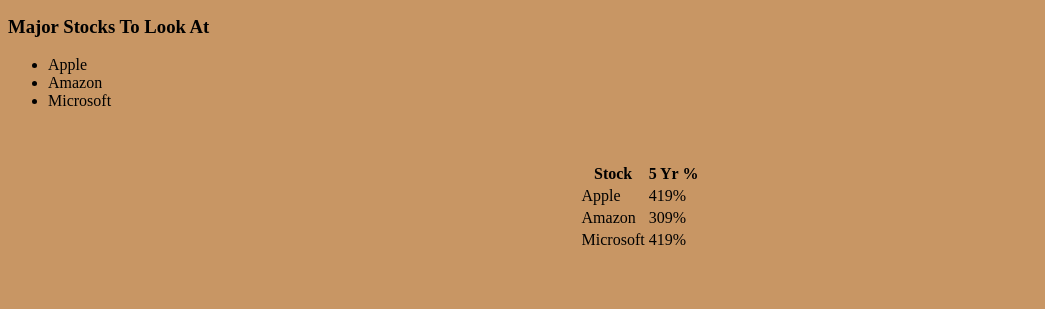
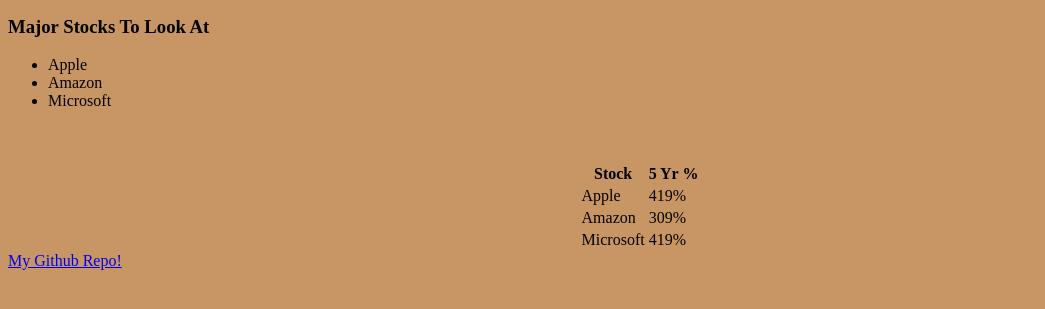
Before and after one commit to gargadarsh/gargadarsh.github.io, a plain HTML site: page index.html in a window 1280 px wide. Shown: the part 477-786 px from the top of the page, without its empty margins (0-1045 px from the left). Drawn offline with Linux system fonts and the light colour scheme.

Commit message:
Initial commit

```diff
--- a/index.html
+++ b/index.html
@@ -46,6 +46,6 @@
             </tr>
         </table>
     </body>
-    <!-- <a href="https://github.com/gargadarsh/gargadarsh.github.io">My Github Repo!</a> -->
+    <a href="https://github.com/gargadarsh/gargadarsh.github.io">My Github Repo!</a>
 
 </html>
```
